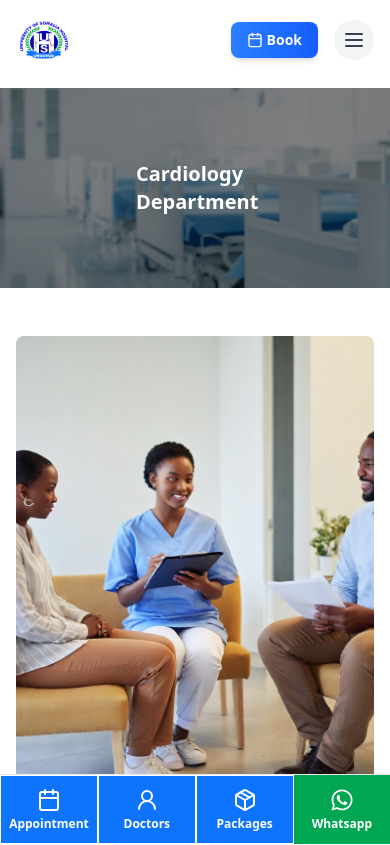
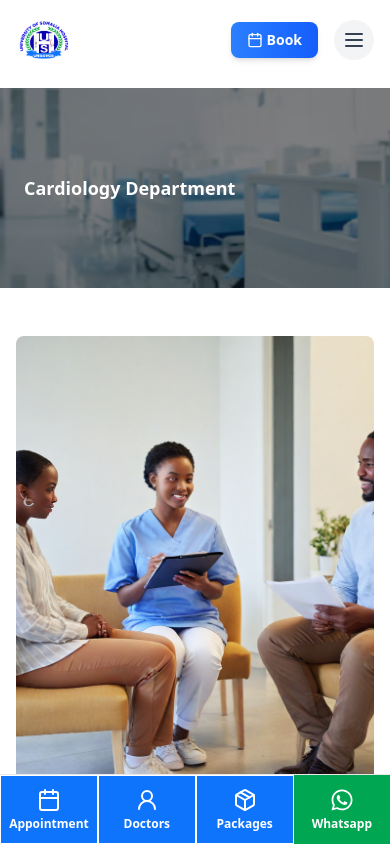
Before and after one commit to Ashakour1/HS-, a Next.js app: page /centers/cardiology in a window 390 px wide. Shown: the top 845 px of the page. Built offline with nearby package versions, Linux system fonts and the light colour scheme.

Commit message:
Adjust heading styles and padding for improved layout on Internal Medicine page

```diff
--- a/app/centers/[center]/page.tsx
+++ b/app/centers/[center]/page.tsx
@@ -30,8 +30,8 @@ const InternalMedicinePage = () => {
 
         <div className="absolute inset-0 flex items-center justify-start px-6">
           {/* Overlay background box on the left */}
-          <div className=" px-28 py-2 rounded">
-            <h1 className="text-xl sm:text-4xl lg:text-xl font-semibold text-white">
+          <div className="px-0 md:px-28 py-2 rounded">
+            <h1 className="text-lg sm:text-4xl lg:text-xl font-semibold text-white">
               {centerData.name} Department
             </h1>
           </div>
```
